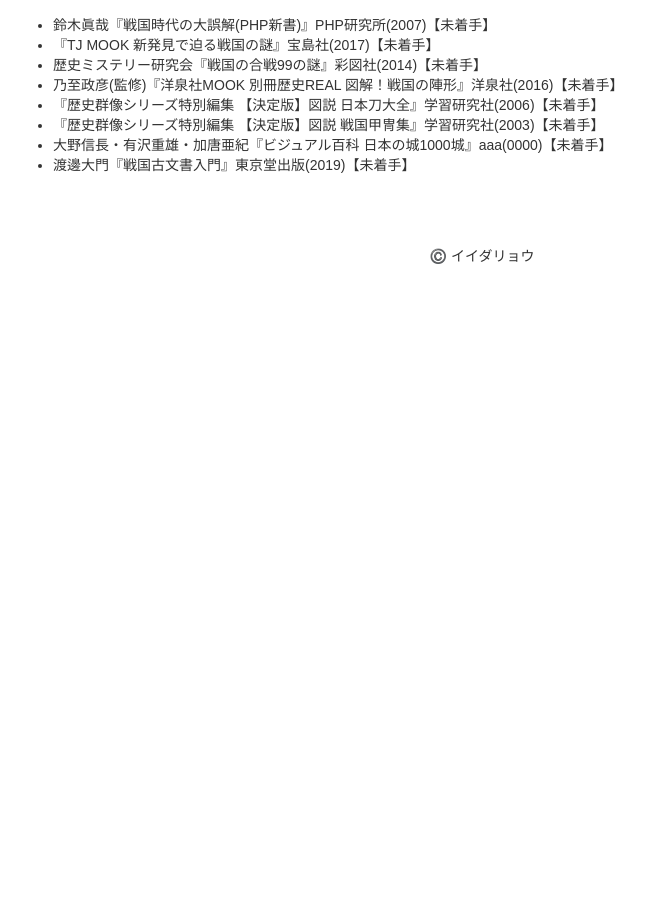
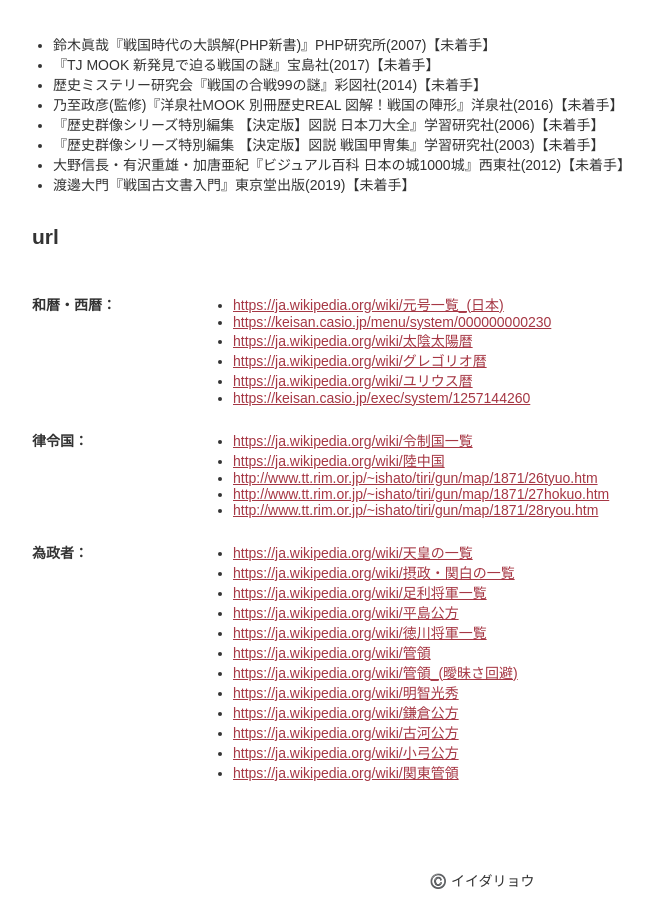
Before and after one commit to ryo-i/dai-sengoku-nenpyo, a Next.js app: page /reference in a window 1280 px wide. Shown: the part 2660-3583 px from the top of the page, without its empty margins (158-811 px from the left). Before the commit the page ends 2958 px from the top, so only its background shows below. Built offline with nearby package versions, Linux system fonts and the light colour scheme.

Commit message:
参考文献にurlも追加 #3

```diff
--- a/components/InnerReference.tsx
+++ b/components/InnerReference.tsx
@@ -75,6 +75,41 @@
             )}
           </ul>
         </section>
+        <section>
+          <h2>url</h2>
+          <dl>
+            <dt>和暦・西暦</dt>
+            <dd>
+              <ul>
+                {reference.url.date.map((data, index) =>
+                  <li  key={index}>
+                    <a href={data} target="_blank">{data}</a>
+                  </li>
+                )}
+              </ul>
+            </dd>
+            <dt>律令国</dt>
+            <dd>
+              <ul>
+                {reference.url.country.map((data, index) =>
+                  <li  key={index}>
+                    <a href={data} target="_blank">{data}</a>
+                  </li>
+                )}
+              </ul>
+            </dd>
+            <dt>為政者</dt>
+            <dd>
+              <ul>
+                {reference.url.authority.map((data, index) =>
+                  <li  key={index}>
+                    <a href={data} target="_blank">{data}</a>
+                  </li>
+                )}
+              </ul>
+            </dd>
+          </dl>
+        </section>
       </>
     );
   };
--- a/data/data.json
+++ b/data/data.json
@@ -1202,6 +1202,13 @@
                 "publisher": "成美堂出版",
                 "year": "2003",
                 "status": "未着手"
+            },
+            {
+                "author": "今尾哲也(監修)",
+                "title": "歌舞伎の歴史(岩波新書)",
+                "publisher": "岩波書店",
+                "year": "2000",
+                "status": "未着手"
             }
         ],
         "etc": [
@@ -1250,8 +1257,8 @@
             {
                 "author": "大野信長・有沢重雄・加唐亜紀",
                 "title": "ビジュアル百科 日本の城1000城",
-                "publisher": "aaa",
-                "year": "0000",
+                "publisher": "西東社",
+                "year": "2012",
                 "status": "未着手"
             },
             {
@@ -1261,7 +1268,38 @@
                 "year": "2019",
                 "status": "未着手"
             }
-        ]
+        ],
+        "url": {
+            "date": [
+                "https://ja.wikipedia.org/wiki/元号一覧_(日本)",
+                "https://keisan.casio.jp/menu/system/000000000230",
+                "https://ja.wikipedia.org/wiki/太陰太陽暦",
+                "https://ja.wikipedia.org/wiki/グレゴリオ暦",
+                "https://ja.wikipedia.org/wiki/ユリウス暦",
+                "https://keisan.casio.jp/exec/system/1257144260"
+            ],
+            "country": [
+                "https://ja.wikipedia.org/wiki/令制国一覧",
+                "https://ja.wikipedia.org/wiki/陸中国",
+                "http://www.tt.rim.or.jp/~ishato/tiri/gun/map/1871/26tyuo.htm",
+                "http://www.tt.rim.or.jp/~ishato/tiri/gun/map/1871/27hokuo.htm",
+                "http://www.tt.rim.or.jp/~ishato/tiri/gun/map/1871/28ryou.htm"
+            ],
+            "authority": [
+                "https://ja.wikipedia.org/wiki/天皇の一覧",
+                "https://ja.wikipedia.org/wiki/摂政・関白の一覧",
+                "https://ja.wikipedia.org/wiki/足利将軍一覧",
+                "https://ja.wikipedia.org/wiki/平島公方",
+                "https://ja.wikipedia.org/wiki/徳川将軍一覧",
+                "https://ja.wikipedia.org/wiki/管領",
+                "https://ja.wikipedia.org/wiki/管領_(曖昧さ回避)",
+                "https://ja.wikipedia.org/wiki/明智光秀",
+                "https://ja.wikipedia.org/wiki/鎌倉公方",
+                "https://ja.wikipedia.org/wiki/古河公方",
+                "https://ja.wikipedia.org/wiki/小弓公方",
+                "https://ja.wikipedia.org/wiki/関東管領"
+            ]
+        }
     },
     "footer": {
         "text": "©️ イイダリョウ"
--- a/pages/about.tsx
+++ b/pages/about.tsx
@@ -58,7 +58,7 @@
                 <h2>進捗</h2>
                 <ul>
                     <li>図解戦国史、年表1582年まで追加 <a href="https://github.com/ryo-i/dai-sengoku-nenpyo/issues/2" target="_blank">#2</a></li>
-                    <li>参考文献に未着手の本も追加 <a href="https://github.com/ryo-i/dai-sengoku-nenpyo/issues/3" target="_blank">#3</a></li>
+                    <li>参考文献にurlも追加 <a href="https://github.com/ryo-i/dai-sengoku-nenpyo/issues/3" target="_blank">#3</a></li>
                 </ul>
             </section>
             <section>
```
Also changed, not shown: 1 other file (tests, documents, lock files or other folders).
